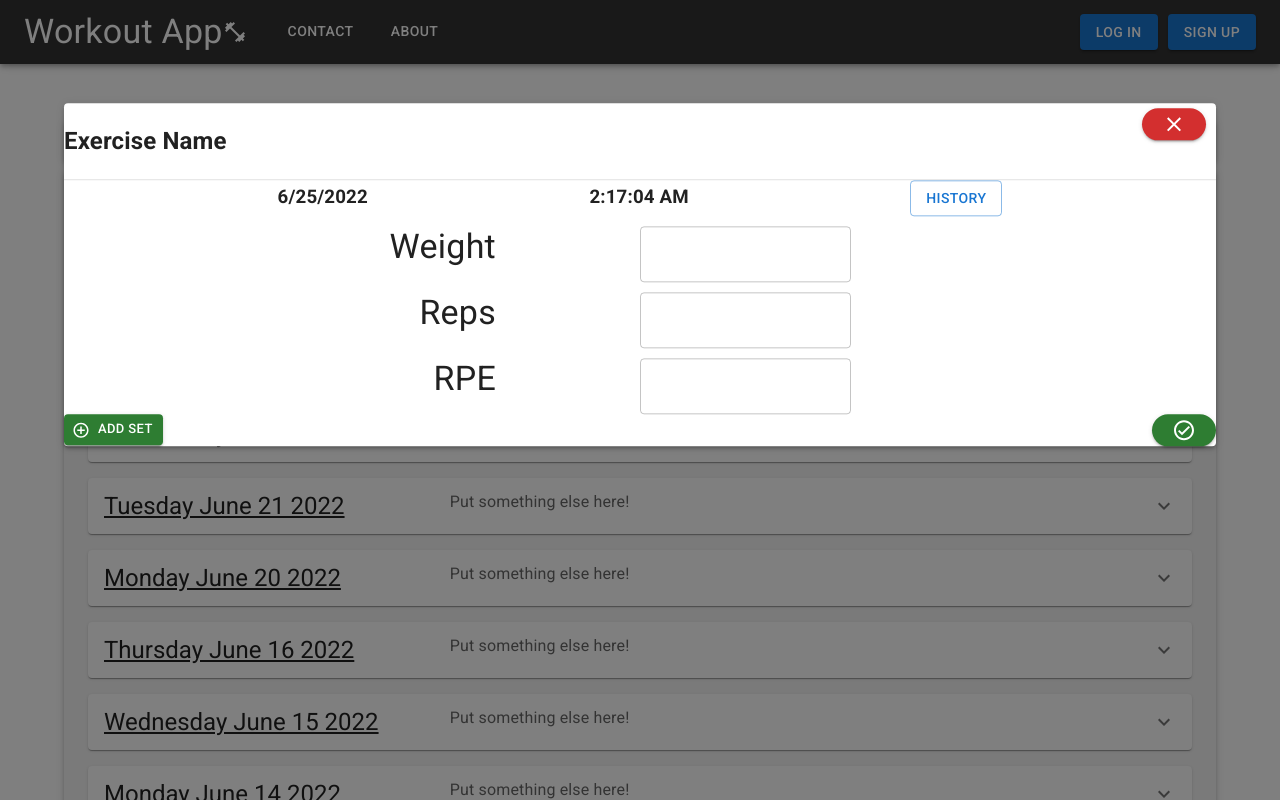
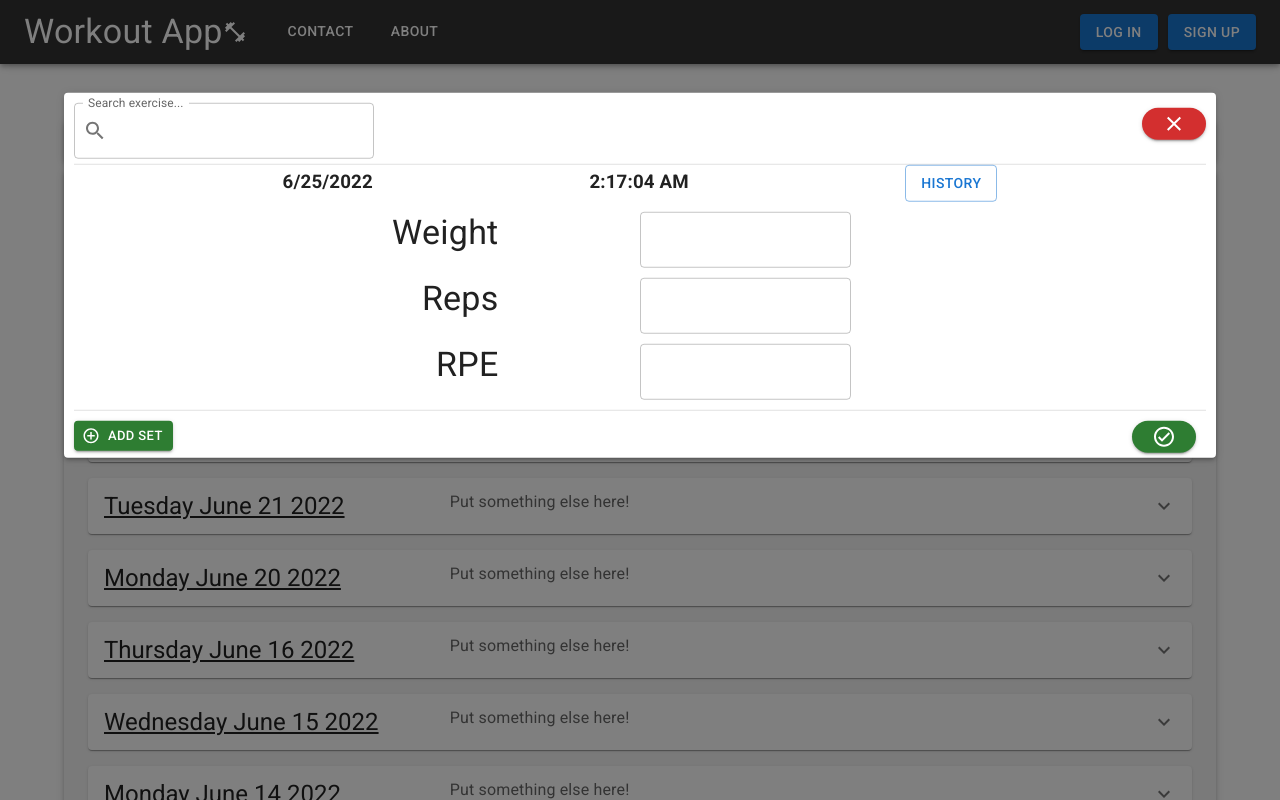
Before and after one commit to robert1021/Workout-App, a React (Create React App) app in the folder frontend/: page /exercise in a window 1280 px wide. Both pictures are taken after a click on the button "ADD EXERCISE". Shown: the top 800 px of the page. Built offline with nearby package versions, Linux system fonts and the light colour scheme; what react-hooks-global-state would draw is missing.

Commit message:
Added search bar

```diff
--- a/frontend/src/components/AddExerciseModal.js
+++ b/frontend/src/components/AddExerciseModal.js
@@ -3,6 +3,7 @@
 import CircleCheckButton from "./Buttons/CircleCheckButton";
 import CircleExitButton from "./Buttons/CircleExitButton";
 import AddButton from "./Buttons/AddButton";
+import BasicSearchBar from "./BasicSearchBar";
 
 const MODAL_STYLES = {
     position: 'fixed',
@@ -17,8 +18,6 @@
 const time = new Date().toLocaleString().split(', ');
 const date = time[0]
 const currlocal = time[1]
-
-console.log(time);
 
 
 export default function AddExerciseModal({ open, func }) {
@@ -47,18 +46,18 @@
             >
 
                 <Container style={MODAL_STYLES}>
-                    <Paper elevation={3}>
-                        <Grid container>
+                    <Paper elevation={3} >
+                        <Grid container sx={{ paddingLeft: '10px', paddingRight: '10px' }}>
 
-                            <Grid item xs={12}>
+                            <Grid item xs={12} sx={{ marginTop: '10px', marginBottom: '5px' }}>
 
                                 <Grid container>
                                     <Grid item xs={8}>
-                                        <h2>Exercise Name</h2>
+                                        <BasicSearchBar size={"normal"} />
                                     </Grid>
 
                                     <Grid item xs={4}>
-                                        <Box display="flex" justifyContent="flex-end" sx={{ marginTop: '5px', marginRight: '10px'}}>
+                                        <Box display="flex" justifyContent="flex-end" sx={{ marginTop: '5px' }}>
                                             <CircleExitButton size={'small'} func={func} />
                                         </Box>
                                     </Grid>
@@ -87,13 +86,13 @@
 
                             </Grid>
 
-                            <Grid item xs={12} sx={{ marginTop: '10px'}}>
+                            <Grid item xs={12} sx={{ marginTop: '10px' }}>
 
 
                                 <Grid container>
 
                                     <Grid item xs={6}>
-                                    <Box display="flex" justifyContent="flex-end" sx={{paddingRight: '25%'}}>
+                                        <Box display="flex" justifyContent="flex-end" sx={{ paddingRight: '25%' }}>
                                             <Typography variant="h4">Weight</Typography>
                                         </Box>
 
@@ -108,12 +107,12 @@
 
                             </Grid>
 
-                            <Grid item xs={12} sx={{ marginTop: '10px'}}>
+                            <Grid item xs={12} sx={{ marginTop: '10px' }}>
 
                                 <Grid container>
 
                                     <Grid item xs={6}>
-                                    <Box display="flex" justifyContent="flex-end" sx={{paddingRight: '25%'}}>
+                                        <Box display="flex" justifyContent="flex-end" sx={{ paddingRight: '25%' }}>
                                             <Typography variant="h4">Reps</Typography>
                                         </Box>
 
@@ -128,13 +127,13 @@
 
                             </Grid>
 
-                            <Grid item xs={12} sx={{ marginTop: '10px'}}>
+                            <Grid item xs={12} sx={{ marginTop: '10px' }}>
 
 
                                 <Grid container>
 
                                     <Grid item xs={6}>
-                                        <Box display="flex" justifyContent="flex-end" sx={{paddingRight: '25%'}}>
+                                        <Box display="flex" justifyContent="flex-end" sx={{ paddingRight: '25%' }}>
                                             <Typography variant="h4">RPE</Typography>
                                         </Box>
                                     </Grid>
@@ -148,19 +147,28 @@
 
                             </Grid>
 
-                            <Grid item xs={12}>
+                            <Grid item xs={12} sx={{ paddingBottom: '10px', paddingTop: '10px' }}>
+
+                                <Divider />
+
+                            </Grid>
+
+                            <Grid item xs={12} sx={{ marginBottom: '5px' }}>
 
                                 <Grid container>
 
                                     <Grid item xs={8}>
 
-                                        <AddButton text={'Add Set'} size={'small'} />
+                                        <AddButton text={'Add Set'} size={'small'} func={() => console.log('added set')}/>
 
                                     </Grid>
 
                                     <Grid item xs={4}>
-                                        <Box display="flex" justifyContent="flex-end">
+                                        <Box display="flex" justifyContent="flex-end" sx={{ marginRight: '10px' }}>
+
                                             <CircleCheckButton size={'small'} />
+
+
                                         </Box>
 
                                     </Grid>
--- /dev/null
+++ b/frontend/src/components/BasicSearchBar.js
@@ -0,0 +1,160 @@
+import { TextField, Stack, Autocomplete, InputAdornment } from '@mui/material';
+import SearchIcon from '@mui/icons-material/Search';
+
+// Top 100 films as rated by IMDb users. http://www.imdb.com/chart/top
+const top100Films = [
+    { title: 'The Shawshank Redemption', year: 1994 },
+    { title: 'The Godfather', year: 1972 },
+    { title: 'The Godfather: Part II', year: 1974 },
+    { title: 'The Dark Knight', year: 2008 },
+    { title: '12 Angry Men', year: 1957 },
+    { title: "Schindler's List", year: 1993 },
+    { title: 'Pulp Fiction', year: 1994 },
+    {
+        title: 'The Lord of the Rings: The Return of the King',
+        year: 2003,
+    },
+    { title: 'The Good, the Bad and the Ugly', year: 1966 },
+    { title: 'Fight Club', year: 1999 },
+    {
+        title: 'The Lord of the Rings: The Fellowship of the Ring',
+        year: 2001,
+    },
+    {
+        title: 'Star Wars: Episode V - The Empire Strikes Back',
+        year: 1980,
+    },
+    { title: 'Forrest Gump', year: 1994 },
+    { title: 'Inception', year: 2010 },
+    {
+        title: 'The Lord of the Rings: The Two Towers',
+        year: 2002,
+    },
+    { title: "One Flew Over the Cuckoo's Nest", year: 1975 },
+    { title: 'Goodfellas', year: 1990 },
+    { title: 'The Matrix', year: 1999 },
+    { title: 'Seven Samurai', year: 1954 },
+    {
+        title: 'Star Wars: Episode IV - A New Hope',
+        year: 1977,
+    },
+    { title: 'City of God', year: 2002 },
+    { title: 'Se7en', year: 1995 },
+    { title: 'The Silence of the Lambs', year: 1991 },
+    { title: "It's a Wonderful Life", year: 1946 },
+    { title: 'Life Is Beautiful', year: 1997 },
+    { title: 'The Usual Suspects', year: 1995 },
+    { title: 'Léon: The Professional', year: 1994 },
+    { title: 'Spirited Away', year: 2001 },
+    { title: 'Saving Private Ryan', year: 1998 },
+    { title: 'Once Upon a Time in the West', year: 1968 },
+    { title: 'American History X', year: 1998 },
+    { title: 'Interstellar', year: 2014 },
+    { title: 'Casablanca', year: 1942 },
+    { title: 'City Lights', year: 1931 },
+    { title: 'Psycho', year: 1960 },
+    { title: 'The Green Mile', year: 1999 },
+    { title: 'The Intouchables', year: 2011 },
+    { title: 'Modern Times', year: 1936 },
+    { title: 'Raiders of the Lost Ark', year: 1981 },
+    { title: 'Rear Window', year: 1954 },
+    { title: 'The Pianist', year: 2002 },
+    { title: 'The Departed', year: 2006 },
+    { title: 'Terminator 2: Judgment Day', year: 1991 },
+    { title: 'Back to the Future', year: 1985 },
+    { title: 'Whiplash', year: 2014 },
+    { title: 'Gladiator', year: 2000 },
+    { title: 'Memento', year: 2000 },
+    { title: 'The Prestige', year: 2006 },
+    { title: 'The Lion King', year: 1994 },
+    { title: 'Apocalypse Now', year: 1979 },
+    { title: 'Alien', year: 1979 },
+    { title: 'Sunset Boulevard', year: 1950 },
+    {
+        title: 'Dr. Strangelove or: How I Learned to Stop Worrying and Love the Bomb',
+        year: 1964,
+    },
+    { title: 'The Great Dictator', year: 1940 },
+    { title: 'Cinema Paradiso', year: 1988 },
+    { title: 'The Lives of Others', year: 2006 },
+    { title: 'Grave of the Fireflies', year: 1988 },
+    { title: 'Paths of Glory', year: 1957 },
+    { title: 'Django Unchained', year: 2012 },
+    { title: 'The Shining', year: 1980 },
+    { title: 'WALL·E', year: 2008 },
+    { title: 'American Beauty', year: 1999 },
+    { title: 'The Dark Knight Rises', year: 2012 },
+    { title: 'Princess Mononoke', year: 1997 },
+    { title: 'Aliens', year: 1986 },
+    { title: 'Oldboy', year: 2003 },
+    { title: 'Once Upon a Time in America', year: 1984 },
+    { title: 'Witness for the Prosecution', year: 1957 },
+    { title: 'Das Boot', year: 1981 },
+    { title: 'Citizen Kane', year: 1941 },
+    { title: 'North by Northwest', year: 1959 },
+    { title: 'Vertigo', year: 1958 },
+    {
+        title: 'Star Wars: Episode VI - Return of the Jedi',
+        year: 1983,
+    },
+    { title: 'Reservoir Dogs', year: 1992 },
+    { title: 'Braveheart', year: 1995 },
+    { title: 'M', year: 1931 },
+    { title: 'Requiem for a Dream', year: 2000 },
+    { title: 'Amélie', year: 2001 },
+    { title: 'A Clockwork Orange', year: 1971 },
+    { title: 'Like Stars on Earth', year: 2007 },
+    { title: 'Taxi Driver', year: 1976 },
+    { title: 'Lawrence of Arabia', year: 1962 },
+    { title: 'Double Indemnity', year: 1944 },
+    {
+        title: 'Eternal Sunshine of the Spotless Mind',
+        year: 2004,
+    },
+    { title: 'Amadeus', year: 1984 },
+    { title: 'To Kill a Mockingbird', year: 1962 },
+    { title: 'Toy Story 3', year: 2010 },
+    { title: 'Logan', year: 2017 },
+    { title: 'Full Metal Jacket', year: 1987 },
+    { title: 'Dangal', year: 2016 },
+    { title: 'The Sting', year: 1973 },
+    { title: '2001: A Space Odyssey', year: 1968 },
+    { title: "Singin' in the Rain", year: 1952 },
+    { title: 'Toy Story', year: 1995 },
+    { title: 'Bicycle Thieves', year: 1948 },
+    { title: 'The Kid', year: 1921 },
+    { title: 'Inglourious Basterds', year: 2009 },
+    { title: 'Snatch', year: 2000 },
+    { title: '3 Idiots', year: 2009 },
+    { title: 'Monty Python and the Holy Grail', year: 1975 },
+];
+
+export default function BasicSearchBar({ size }) {
+    return (
+        <Stack spacing={2} sx={{ width: 300 }}>
+
+            <Autocomplete
+                freeSolo
+                id="search-exercise"
+                disableClearable
+                options={top100Films.map((option) => option.title)}
+                renderInput={(params) => (
+                    <TextField
+                        {...params}
+                        size={size}
+                        label="Search exercise..."
+                        InputProps={{
+                            ...params.InputProps,
+                            type: 'search',
+                            startAdornment: (
+                                <InputAdornment position="start">
+                                    <SearchIcon />
+                                </InputAdornment>
+                            ),
+                        }}
+                    />
+                )}
+            />
+        </Stack>
+    );
+}
```
